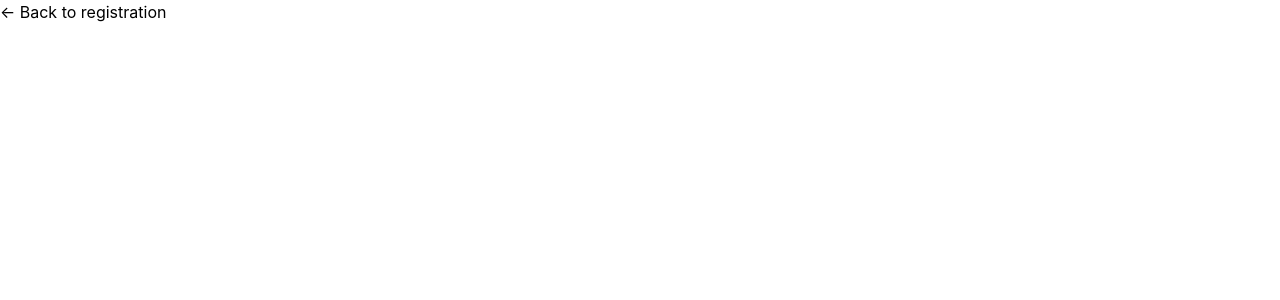
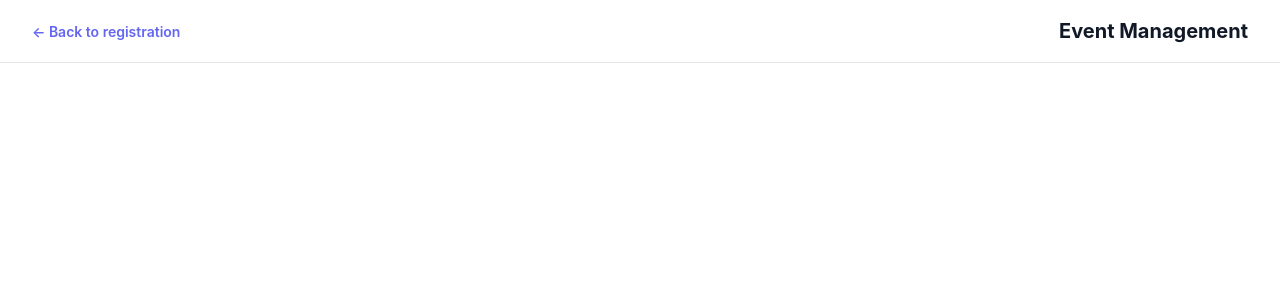
Before and after one commit to doudaoud/gestion-events, a React (Vite) app in the folder client/: page /signUp/typeprofile in a window 1280 px wide. Shown: the top 300 px of the page. Built offline with nearby package versions, Linux system fonts and the light colour scheme.

Commit message:
style: refactor Typeprofile component layout and add CSS styles for improved presentation

```diff
--- a/client/src/pages/Typeprofile.tsx
+++ b/client/src/pages/Typeprofile.tsx
@@ -1,13 +1,19 @@
-import React from "react";
-import {Link} from "react-router-dom";
+import { Link } from "react-router-dom";
+import "./styles/typeprofile.css";
+
 export default function Typeprofile() {
-  return <React.Fragment>
-    <div className="titles-profiletype">
-      <div className="retour_linscription">
-        <Link to={""}>
-         &larr; Back to registration
-         </Link>
+  return (
+    <>
+      <div className="profiletype-page">
+        <div className="titles-profiletype">
+          <div className="retour_linscription">
+            <Link to="/register">&larr; Back to registration</Link>
+          </div>
+          <div className="profiletype-title">
+            <h2>Event Management</h2>
+          </div>
+        </div>
       </div>
-    </div>
-  </React.Fragment>;
+    </>
+  );
 }
--- /dev/null
+++ b/client/src/pages/styles/typeprofile.css
@@ -0,0 +1,31 @@
+.profiletype-page {
+  min-height: 100vh;
+}
+
+.titles-profiletype {
+  display: flex;
+  justify-content: space-between;
+  align-items: center;
+  width: 100%;
+  box-sizing: border-box;
+  padding: 16px 32px;
+  border-bottom: 1px solid #e5e7eb;
+}
+
+.retour_linscription a {
+  color: #6366f1;
+  font-size: 14px;
+  font-weight: 600;
+  text-decoration: none;
+}
+
+.retour_linscription a:hover {
+  text-decoration: underline;
+}
+
+.profiletype-title h2 {
+  margin: 0;
+  color: #111827;
+  font-size: 20px;
+  font-weight: 700;
+}
```
